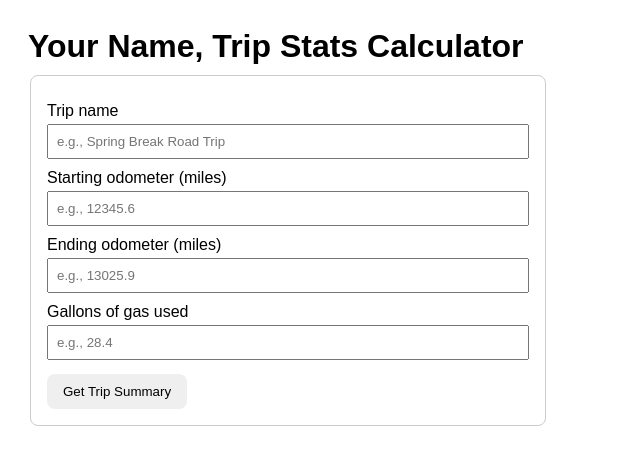
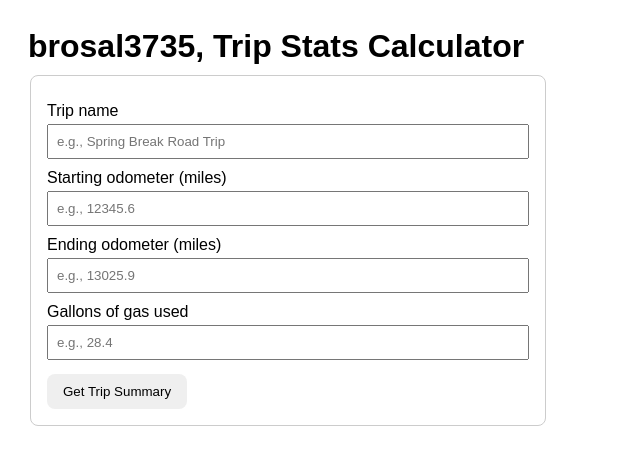
Before and after one commit to brosal3735/5.8, a plain HTML site: page index.html in a window 1280 px wide. Shown: the whole page, without its empty margins (0-640 px from the left). Drawn offline with Linux system fonts and the light colour scheme.

Commit message:
Update index.html

```diff
--- a/index.html
+++ b/index.html
@@ -3,7 +3,7 @@
 <head>
   <!--
     Final Exam PE
-    Author: Your Name
+    Author: Broc Salvati
     Date: 2025-10-05
   -->
   <meta charset="utf-8" />
@@ -21,7 +21,7 @@
   </style>
 </head>
 <body>
-  <h1>Your Name, Trip Stats Calculator</h1>
+  <h1>brosal3735, Trip Stats Calculator</h1>
 
   <form id="tripForm" novalidate>
     <fieldset>
```
